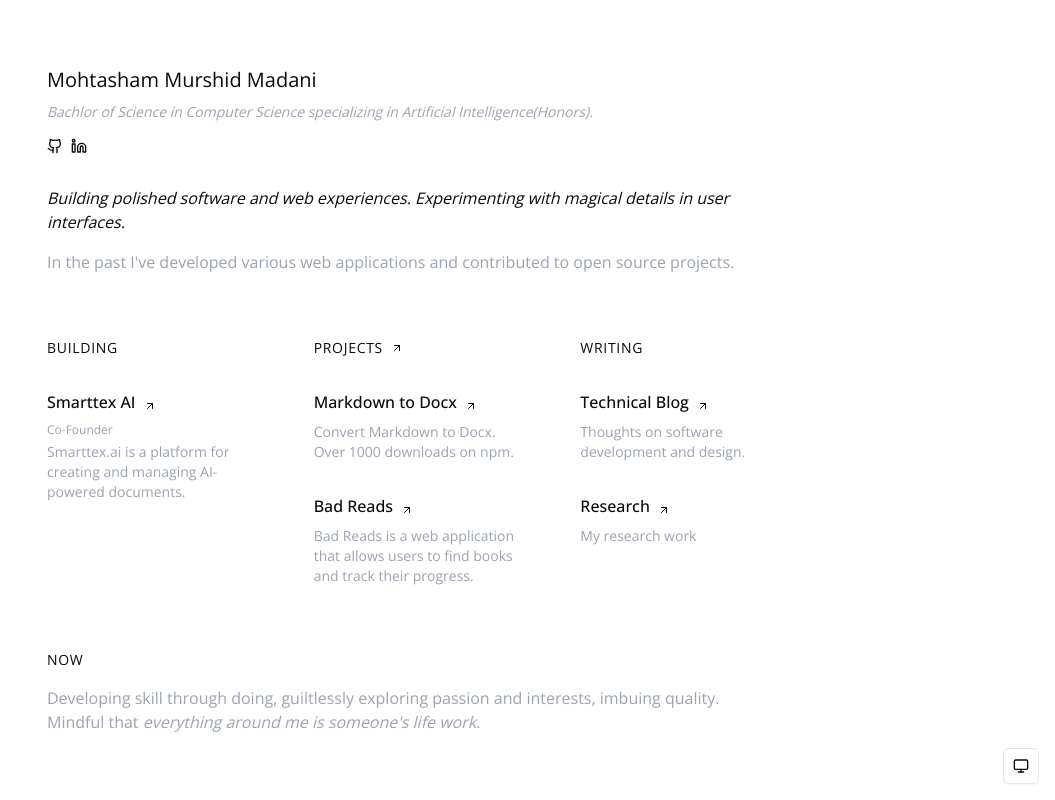
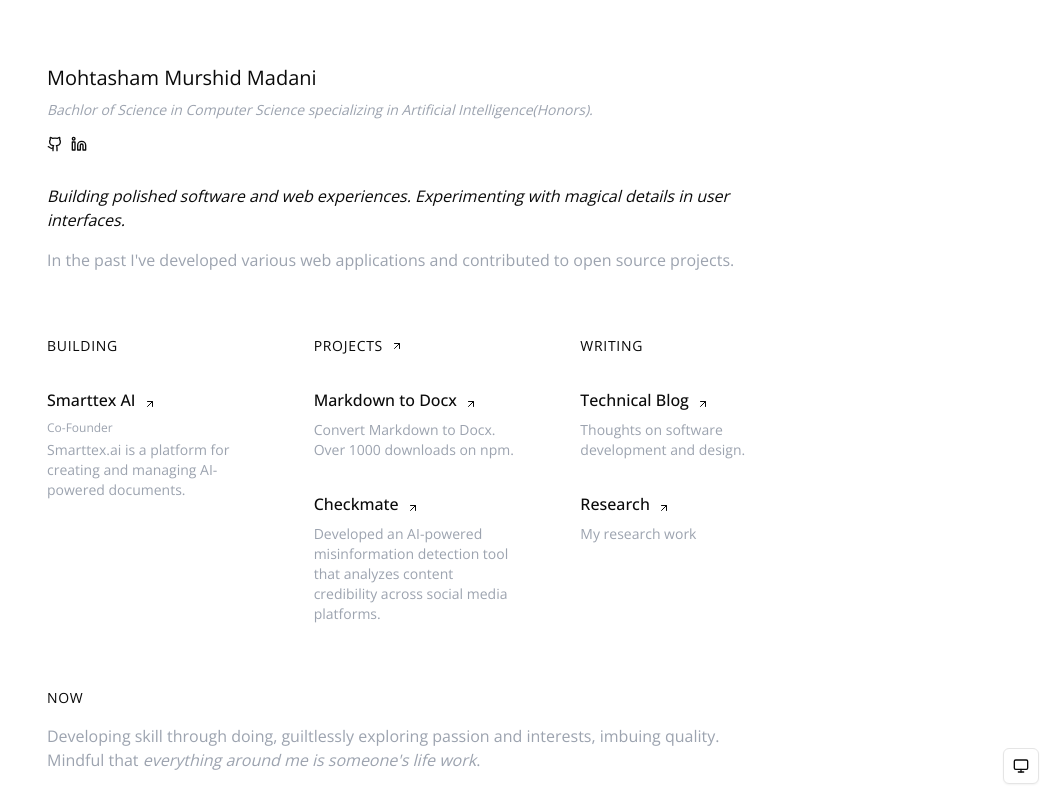
Before and after one commit to MohtashamMurshid/portfoliowithm, a Next.js app: page / in a window 1280 px wide. Shown: the top 800 px of the page, without its empty margins (225-1280 px from the left). Built offline with nearby package versions, Linux system fonts and the light colour scheme; no server answers.

Commit message:
Update Landing.tsx

```diff
--- a/components/Landing.tsx
+++ b/components/Landing.tsx
@@ -50,11 +50,11 @@ const Landing = () => {
       isExternal: true,
     },
     {
-      title: "Bad Reads",
+      title: "Checkmate",
       description:
-        "Bad Reads is a web application that allows users to find books and track their progress.",
-      url: "https://badreadswithm.vercel.app/",
-      isExternal: false,
+        "Developed an AI-powered misinformation detection tool that analyzes content credibility across social media platforms.",
+      url: "https://checkmate-imaginehack.vercel.app/",
+      isExternal: true,
     },
   ];
 
```
